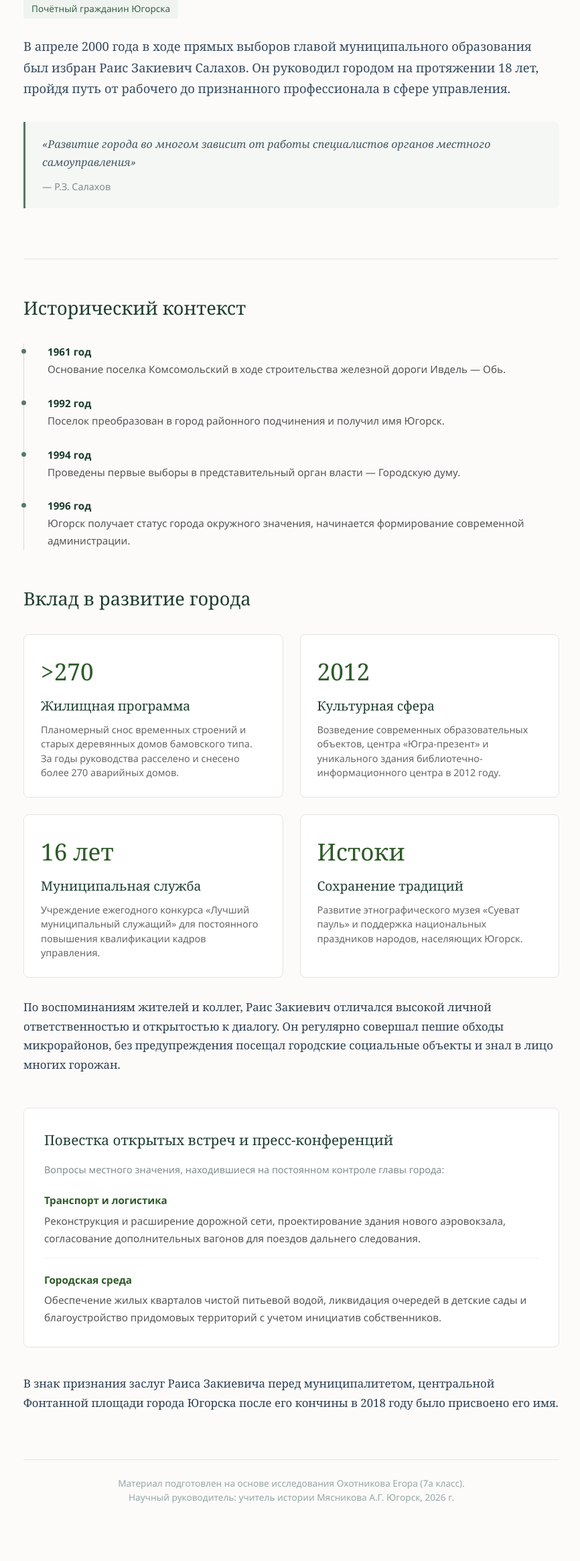
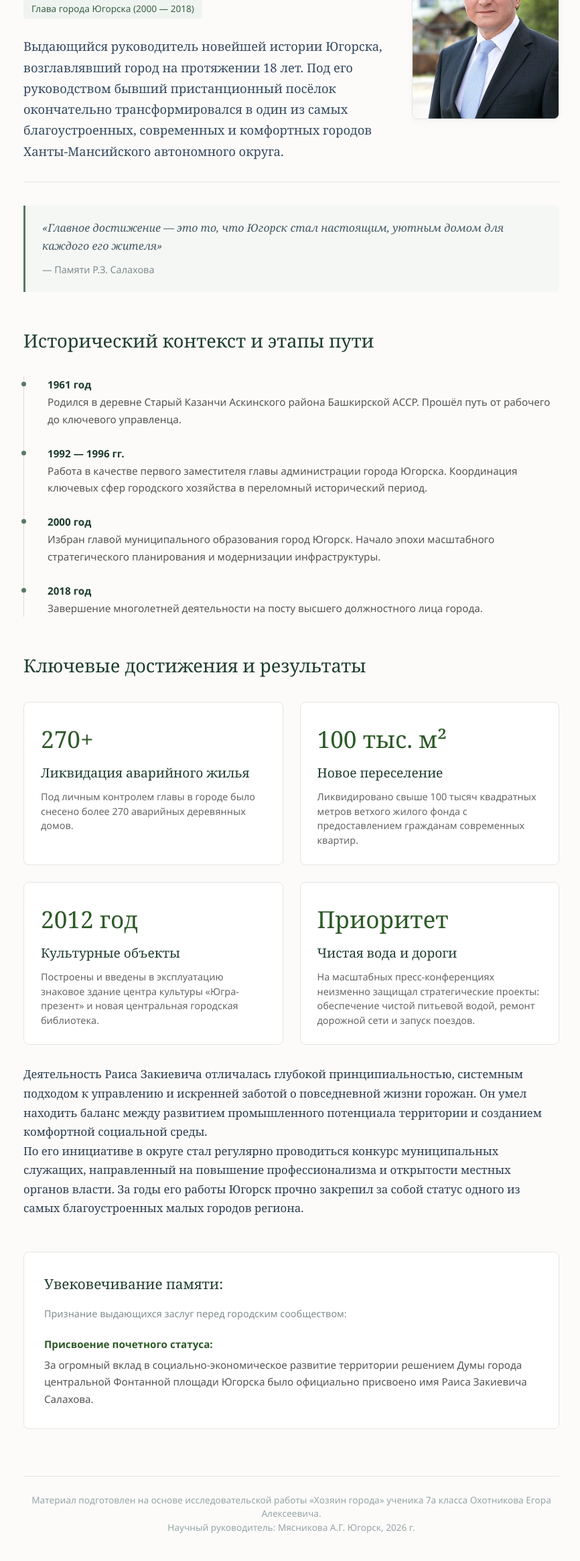
Before and after one commit to lightlican/siteformysity, a plain HTML site: page person.html in a window 1280 px wide. Shown: the part 209-2540 px from the top of the page at 67% size, without its empty margins (205-1071 px from the left). Before the commit the page ends 2495 px from the top, so only its background shows below. Drawn offline with Linux system fonts and the light colour scheme.

Commit message:
secondcommit

```diff
--- a/person.html
+++ b/person.html
@@ -11,88 +11,87 @@
     <div class="container">
         <a href="index.html" class="back-link">← Вернуться к списку</a>
 
-        <div class="hero-section">
-            <div class="subtitle">Исследовательская работа «Хозяин города»</div>
-            <h1>Салахов Раис Закиевич</h1>
-            <div class="status-badge">Почётный гражданин Югорска </div>
 
-            <p class="lead-text">В апреле 2000 года в ходе прямых выборов главой муниципального образования был избран Раис Закиевич Салахов. Он руководил городом на протяжении 18 лет, пройдя путь от рабочего до признанного профессионала в сфере управления.</p>
+        <div class="hero-profile-flex">
+            <div class="hero-section">
+                <div class="subtitle">Исследовательская работа «Хозяин города»</div>
+                <h1>Салахов Раис Закиевич</h1>
+                <div class="status-badge">Глава города Югорска (2000 — 2018)</div>
 
-            <div class="quote-block">
-                «Развитие города во многом зависит от работы специалистов органов местного самоуправления» <br><span>— Р.З. Салахов</span>
+                <p class="lead-text">Выдающийся руководитель новейшей истории Югорска, возглавлявший город на протяжении 18 лет. Под его руководством бывший пристанционный посёлок окончательно трансформировался в один из самых благоустроенных, современных и комфортных городов Ханты-Мансийского автономного округа.</p>
+            </div>
+
+            <div class="profile-photo-container">
+                <img src="\images\salahov.jpg" alt="Фото Салахов Р.З." class="profile-img">
             </div>
         </div>
 
-        <h2 class="section-title">Исторический контекст</h2>
+        <div class="quote-block">
+            «Главное достижение — это то, что Югорск стал настоящим, уютным домом для каждого его жителя» <br><span>— Памяти Р.З. Салахова</span>
+        </div>
+
+        <h2 class="section-title">Исторический контекст и этапы пути</h2>
         <div class="timeline">
             <div class="timeline-item">
                 <div class="timeline-date">1961 год</div>
-                <div class="timeline-content">Основание поселка Комсомольский в ходе строительства железной дороги Ивдель — Обь.</div>
+                <div class="timeline-content">Родился в деревне Старый Казанчи Аскинского района Башкирской АССР. Прошёл путь от рабочего до ключевого управленца.</div>
             </div>
             <div class="timeline-item">
-                <div class="timeline-date">1992 год</div>
-                <div class="timeline-content">Поселок преобразован в город районного подчинения и получил имя Югорск.</div>
+                <div class="timeline-date">1992 — 1996 гг.</div>
+                <div class="timeline-content">Работа в качестве первого заместителя главы администрации города Югорска. Координация ключевых сфер городского хозяйства в переломный исторический период.</div>
             </div>
             <div class="timeline-item">
-                <div class="timeline-date">1994 год</div>
-                <div class="timeline-content">Проведены первые выборы в представительный орган власти — Городскую думу.</div>
+                <div class="timeline-date">2000 год</div>
+                <div class="timeline-content">Избран главой муниципального образования город Югорск. Начало эпохи масштабного стратегического планирования и модернизации инфраструктуры.</div>
             </div>
             <div class="timeline-item">
-                <div class="timeline-date">1996 год</div>
-                <div class="timeline-content">Югорск получает статус города окружного значения, начинается формирование современной администрации.</div>
+                <div class="timeline-date">2018 год</div>
+                <div class="timeline-content">Завершение многолетней деятельности на посту высшего должностного лица города.</div>
             </div>
         </div>
 
-        <h2 class="section-title">Вклад в развитие города</h2>
+        <h2 class="section-title">Ключевые достижения и результаты</h2>
         <div class="stats-grid">
             <div class="stat-card">
-                <div class="stat-number">>270</div>
-                <h3>Жилищная программа</h3>
-                <p>Планомерный снос временных строений и старых деревянных домов бамовского типа. За годы руководства расселено и снесено более 270 аварийных домов.</p>
+                <div class="stat-number">270+</div>
+                <h3>Ликвидация аварийного жилья</h3>
+                <p>Под личным контролем главы в городе было снесено более 270 аварийных деревянных домов.</p>
             </div>
             <div class="stat-card">
-                <div class="stat-number">2012</div>
-                <h3>Культурная сфера</h3>
-                <p>Возведение современных образовательных объектов, центра «Югра-презент» и уникального здания библиотечно-информационного центра в 2012 году.</p>
+                <div class="stat-number">100 тыс. м²</div>
+                <h3>Новое переселение</h3>
+                <p>Ликвидировано свыше 100 тысяч квадратных метров ветхого жилого фонда с предоставлением гражданам современных квартир.</p>
             </div>
             <div class="stat-card">
-                <div class="stat-number">16 лет</div>
-                <h3>Муниципальная служба</h3>
-                <p>Учреждение ежегодного конкурса «Лучший муниципальный служащий» для постоянного повышения квалификации кадров управления.</p>
+                <div class="stat-number">2012 год</div>
+                <h3>Культурные объекты</h3>
+                <p>Построены и введены в эксплуатацию знаковое здание центра культуры «Югра-презент» и новая центральная городская библиотека.</p>
             </div>
             <div class="stat-card">
-                <div class="stat-number">Истоки</div>
-                <h3>Сохранение традиций</h3>
-                <p>Развитие этнографического музея «Суеват пауль» и поддержка национальных праздников народов, населяющих Югорск.</p>
+                <div class="stat-number">Приоритет</div>
+                <h3>Чистая вода и дороги</h3>
+                <p>На масштабных пресс-конференциях неизменно защищал стратегические проекты: обеспечение чистой питьевой водой, ремонт дорожной сети и запуск поездов.</p>
             </div>
         </div>
 
         <div class="text-content">
-            <p>По воспоминаниям жителей и коллег, Раис Закиевич отличался высокой личной ответственностью и открытостью к диалогу. Он регулярно совершал пешие обходы микрорайонов, без предупреждения посещал городские социальные объекты и знал в лицо многих горожан.</p>
+            <p>Деятельность Раиса Закиевича отличалась глубокой принципиальностью, системным подходом к управлению и искренней заботой о повседневной жизни горожан. Он умел находить баланс между развитием промышленного потенциала территории и созданием комфортной социальной среды.</p>
+            <p>По его инициативе в округе стал регулярно проводиться конкурс муниципальных служащих, направленный на повышение профессионализма и открытости местных органов власти. За годы его работы Югорск прочно закрепил за собой статус одного из самых благоустроенных малых городов региона.</p>
         </div>
 
         <div class="faq-section">
-            <h3>Повестка открытых встреч и пресс-конференций</h3>
-            <p class="faq-intro">Вопросы местного значения, находившиеся на постоянном контроле главы города:</p>
+            <h3>Увековечивание памяти:</h3>
+            <p class="faq-intro">Признание выдающихся заслуг перед городским сообществом:</p>
 
             <div class="faq-item">
-                <div class="question">Транспорт и логистика</div>
-                <div class="answer">Реконструкция и расширение дорожной сети, проектирование здания нового аэровокзала, согласование дополнительных вагонов для поездов дальнего следования.</div>
-            </div>
-
-            <div class="faq-item">
-                <div class="question">Городская среда</div>
-                <div class="answer">Обеспечение жилых кварталов чистой питьевой водой, ликвидация очередей в детские сады и благоустройство придомовых территорий с учетом инициатив собственников.</div>
+                <div class="question">Присвоение почетного статуса:</div>
+                <div class="answer">За огромный вклад в социально-экономическое развитие территории решением Думы города центральной Фонтанной площади Югорска было официально присвоено имя Раиса Закиевича Салахова.</div>
             </div>
         </div>
 
-        <div class="text-content" style="margin-top: 40px;">
-            <p>В знак признания заслуг Раиса Закиевича перед муниципалитетом, центральной Фонтанной площади города Югорска после его кончины в 2018 году было присвоено его имя.</p>
-        </div>
-
         <footer>
-            Материал подготовлен на основе исследования Охотникова Егора (7а класс). <br>
-            Научный руководитель: учитель истории Мясникова А.Г. Югорск, 2026 г.
+            Материал подготовлен на основе исследовательской работы «Хозяин города» ученика 7а класса Охотникова Егора Алексеевича. <br>
+            Научный руководитель: Мясникова А.Г. Югорск, 2026 г.
         </footer>
     </div>
 
--- a/styleperson.css
+++ b/styleperson.css
@@ -18,6 +18,60 @@ body {
 .container {
     width: 100%;
     max-width: 800px;
+}
+
+
+.hero-profile-flex {
+    display: flex;
+    gap: 40px;
+    align-items: flex-start;
+    border-bottom: 1px solid #e6e4e0;
+    padding-bottom: 30px;
+    margin-bottom: 30px;
+}
+
+.hero-profile-flex .hero-section {
+    flex: 1;
+    margin-bottom: 0;
+    border-bottom: none;
+    padding-bottom: 0;
+}
+
+.profile-photo-container {
+    width: 220px;
+    min-width: 220px;
+    height: 280px;
+    overflow: hidden;
+    border-radius: 8px;
+    border: 1px solid #e6e4e0;
+    background-color: #f5f4f0;
+    box-shadow: 0 4px 12px rgba(0,0,0,0.03);
+}
+
+.profile-img {
+    width: 100%;
+    height: 100%;
+    object-fit: cover;
+}
+
+
+@media (max-width: 768px) {
+    .hero-profile-flex {
+        flex-direction: column-reverse;
+        gap: 25px;
+        align-items: center;
+        text-align: center;
+    }
+
+    .profile-photo-container {
+        width: 180px;
+        min-width: 180px;
+        height: 230px;
+    }
+
+    .status-badge {
+        margin-bottom: 15px;
+    }
 }
 
 .back-link {
```
Also changed, not shown: index.html (+12 -9 lines), lopatina.html (+7 -1 lines), stylemain.css (+81 -9 lines), images/gerbb.png (added), images/lopatina.jpg (added), images/salahov.jpg (added), images/yugorsk.jpg (added).
